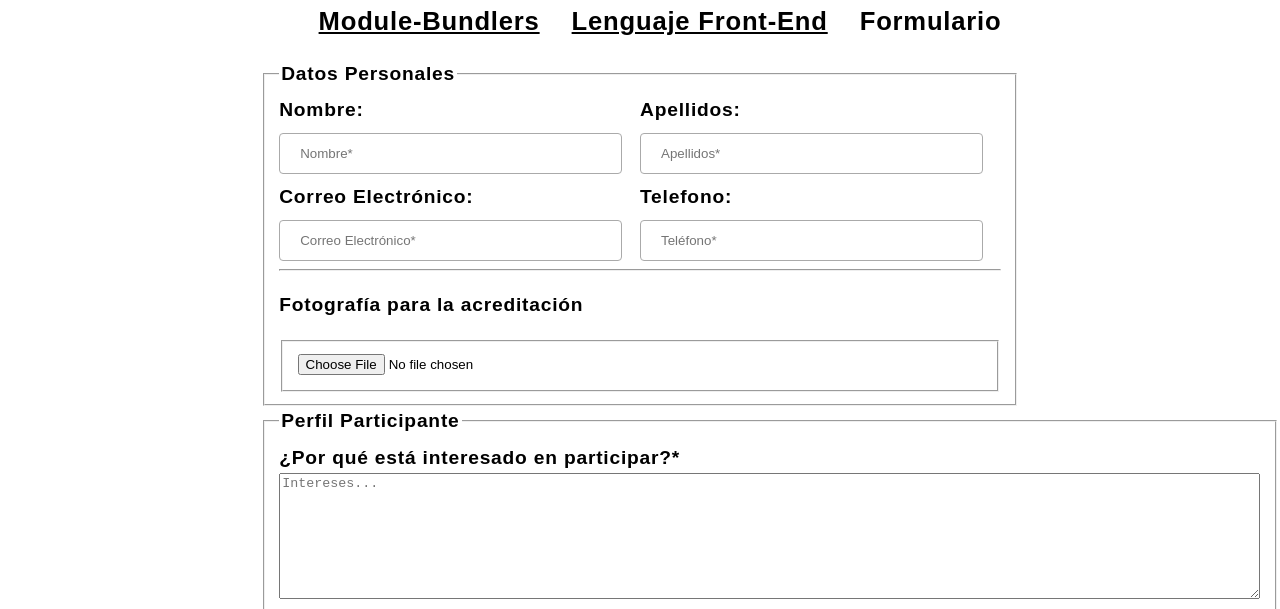
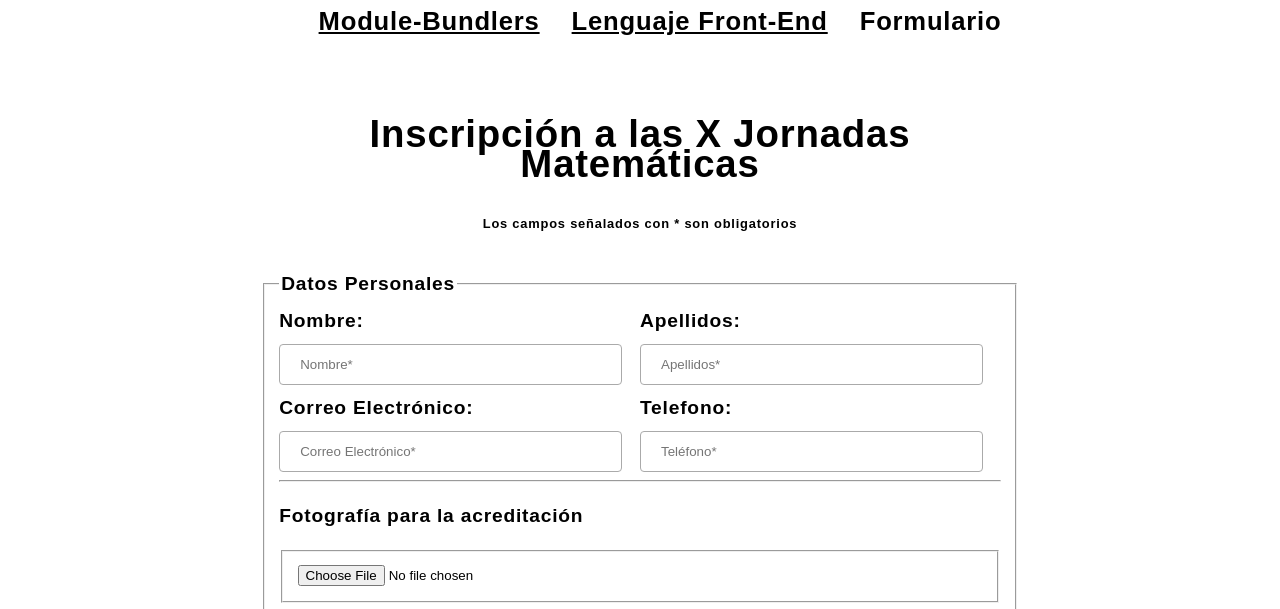
Before and after one commit to Djaafar12/DAW_DIW04_Sass, a website: page form.html in a window 1280 px wide. Shown: the part 125-734 px from the top of the page. Drawn offline with Linux system fonts and the light colour scheme.

Commit message:
form w3c

```diff
--- a/css/styles.css
+++ b/css/styles.css
@@ -1,4 +1,8 @@
 /* ----------------- UTILITIES ----------------- */
+.center {
+  text-align: center;
+}
+
 .start {
   align-self: flex-start;
 }
@@ -238,6 +242,11 @@ img.animated_img:hover {
 }
 
 /* -------- Formulario -------- n*/
+form{
+  margin-top: 5rem;
+  margin-bottom: 4rem;
+}
+
 input[type=text], select {
   width: 95%;
   padding: 12px 20px;
--- a/form.html
+++ b/form.html
@@ -41,6 +41,11 @@
     <main>
         <div class="article wdt-6">
             <form id="contact-form" action="./index.html" method="post" class="form">
+                <div class="center">
+                    <h1>Inscripción a las X Jornadas Matemáticas</h1>
+                    <h6>Los campos señalados con * son obligatorios</h6>
+                </div>
+
                 <fieldset>
                     <legend>Datos Personales</legend>
 
@@ -68,7 +73,8 @@
                             <input id="tef_input" name="tef_input" type="text" placeholder="Teléfono*" required="">
 
                         </div>
-                    </div><hr/>
+                    </div>
+                    <hr />
 
                     <p>Fotografía para la acreditación</p>
                     <fieldset>
@@ -85,7 +91,8 @@
 
                     ¿Por qué está interesado en participar?*
                     <div>
-                        <textarea id="textarea" name="textarea" rows="8" cols="120" placeholder="Intereses..." required=""></textarea>
+                        <textarea id="textarea" name="textarea" rows="8" cols="120" placeholder="Intereses..."
+                            required=""></textarea>
                     </div>
 
                     <div class="form-group">
@@ -103,7 +110,10 @@
 
                     <label for="talleres_input">¿En qué talleres está
                         interesados?</label>
-                    <div class="bio__text">Para seleccionar varios con el teclado, vaya cambiando entre las opciones con las flechas de dirección, y mantenga pulsado la tecla Cntl. Pulse espacio para seleccionar o deseleccionar. Una vez haya escojido vuelva a darle a la tecla Tab para acceder al siguiente campo.</div>
+                    <div class="bio__text">Para seleccionar varios con el teclado, vaya cambiando entre las opciones con
+                        las flechas de dirección, y mantenga pulsado la tecla Cntl. Pulse espacio para seleccionar o
+                        deseleccionar. Una vez haya escojido vuelva a darle a la tecla Tab para acceder al siguiente
+                        campo.</div>
 
                     <div>
                         <select id="talleres_input" name="talleres_input" multiple="multiple">
@@ -115,13 +125,14 @@
                             <option value="6">La predicción del tiempo</option>
                             <option value="7">Fractales en el aula</option>
                         </select>
-                    </div><hr/>
+                    </div>
+                    <hr />
 
                     <label for="date_input">Seleccione una de las tres
                         opciones:*</label>
                     <div class="radio">
-                            <input type="radio" name="date_input" id="date_input-0" value="1" checked="checked">
-                            Asistiré los días 4 y 5 de mayo
+                        <input type="radio" name="date_input" id="date_input-0" value="1" checked="checked">
+                        Asistiré los días 4 y 5 de mayo
                     </div>
                     <div class="radio">
                         <label for="date_input-1">
@@ -134,7 +145,7 @@
                             <input type="radio" name="date_input" id="date_input-2" value="3">
                             Asistiré solo el día 5 de mayo
                         </label>
-                    </div><br/>
+                    </div><br />
                 </fieldset>
 
                 <label class="checkbox-inline" for="condiciones_input-0">
@@ -145,7 +156,7 @@
                 <input type="submit" value="Enviar" />
 
 
-            </form><br/>
+            </form>
         </div>
 
     </main>
```
